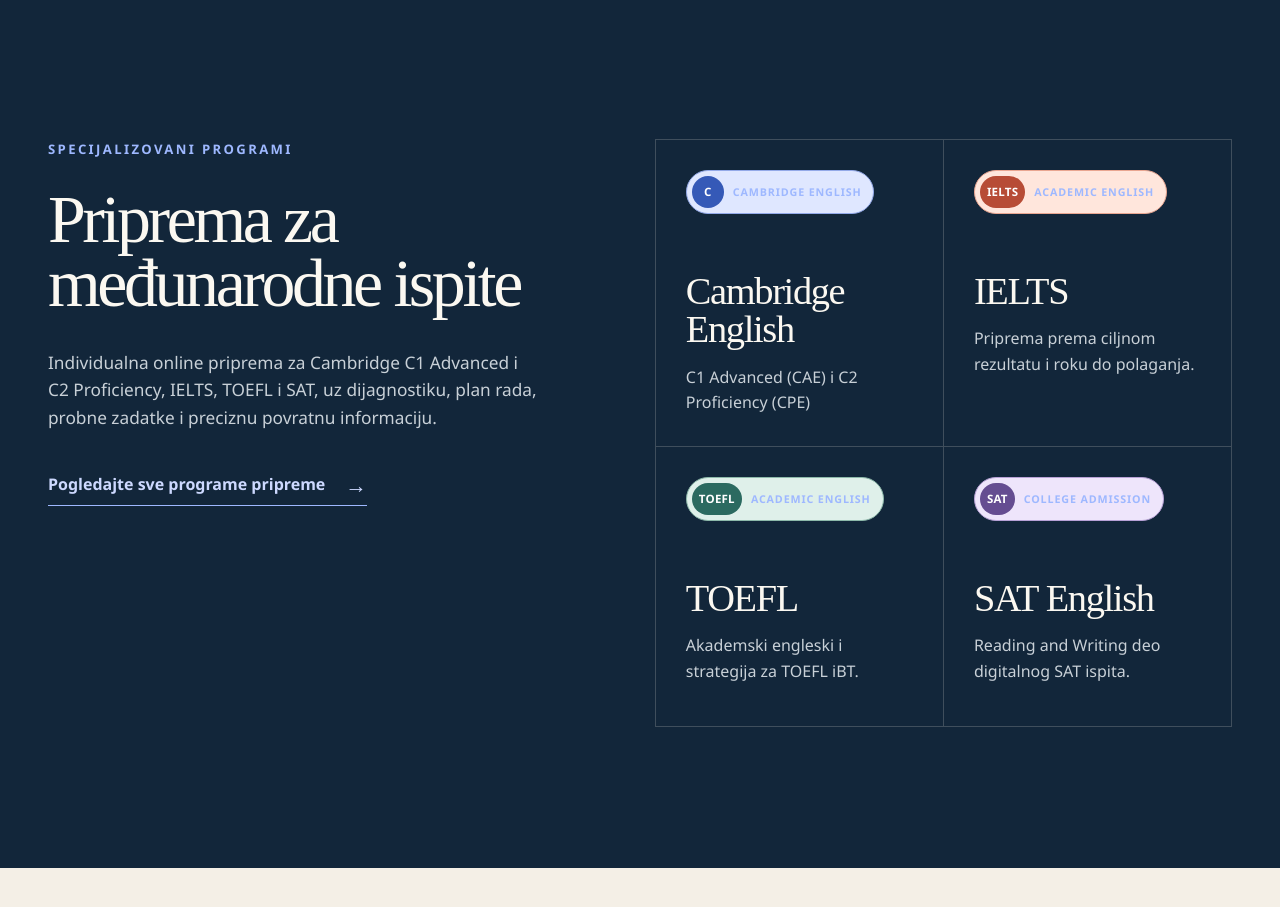
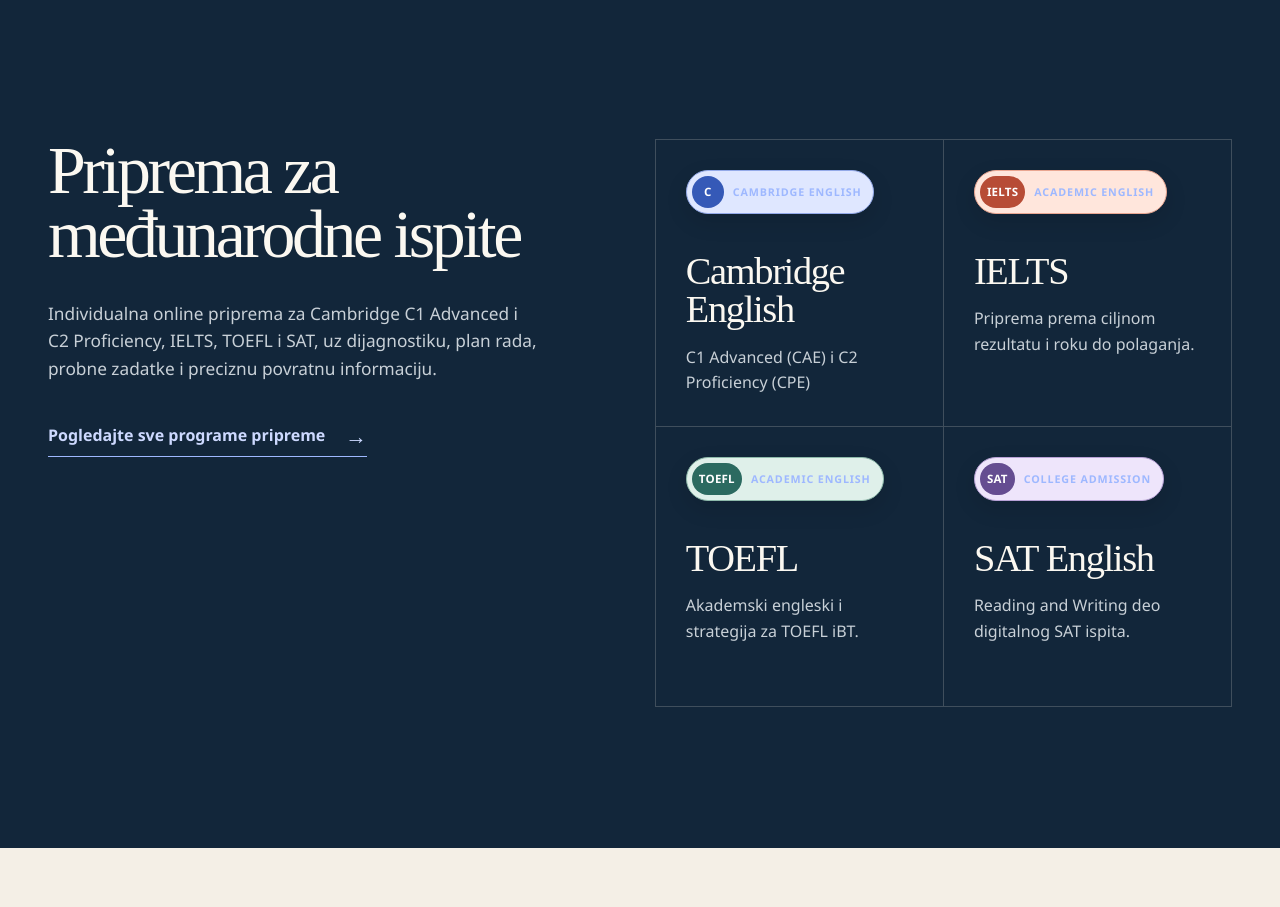
Before and after one commit to zeljko-djokic/engleski-online-cloudflare, a Next.js app: page / in a window 1280 px wide. Shown: the part 1820-2727 px from the top of the page. Built offline with nearby package versions, Linux system fonts and the light colour scheme.

Commit message:
Poveži programe pripreme sa detaljnim opisima

```diff
--- a/app/globals.css
+++ b/app/globals.css
@@ -1862,6 +1862,7 @@
   border-right: 1px solid var(--line);
   border-bottom: 1px solid var(--line);
   flex-direction: column;
+  scroll-margin-top: 110px;
   transition: background-color 180ms ease-out, transform 180ms ease-out;
 }
 
--- a/app/ispiti/page.tsx
+++ b/app/ispiti/page.tsx
@@ -21,6 +21,7 @@
       intro={content.home.examsIntro}
       cards={content.exams.map((exam) => ({
         href: `/ispiti/${exam.slug}`,
+        id: exam.slug === "c1-advanced-cae" ? "cambridge" : undefined,
         label: exam.label,
         title: exam.title,
         text: exam.summary,
--- a/app/page.tsx
+++ b/app/page.tsx
@@ -235,7 +235,9 @@
         <section className="section exam-section" id="ispiti">
           <div className="shell exam-layout">
             <div className="exam-intro">
-              <p className="eyebrow">{home.examsEyebrow}</p>
+              {home.examsEyebrow && (
+                <p className="eyebrow">{home.examsEyebrow}</p>
+              )}
               <h2>{home.examsHeadline}</h2>
               <p>{home.examsIntro}</p>
               <Link className="text-link" href="/ispiti">
@@ -243,7 +245,10 @@
               </Link>
             </div>
             <div className="exam-list">
-              <article>
+              <Link
+                href="/ispiti#cambridge"
+                aria-label="Pogledajte programe pripreme za Cambridge C1 Advanced i C2 Proficiency"
+              >
                 <ExamBadge
                   slug="c1-advanced-cae"
                   label="Cambridge"
@@ -251,8 +256,11 @@
                 />
                 <h3>Cambridge English</h3>
                 <p>C1 Advanced (CAE) i C2 Proficiency (CPE)</p>
-              </article>
-              <article>
+              </Link>
+              <Link
+                href="/ispiti/ielts"
+                aria-label="Pogledajte opis pripreme za IELTS"
+              >
                 <ExamBadge
                   slug="ielts"
                   label="Academic English"
@@ -260,8 +268,11 @@
                 />
                 <h3>IELTS</h3>
                 <p>Priprema prema ciljnom rezultatu i roku do polaganja.</p>
-              </article>
-              <article>
+              </Link>
+              <Link
+                href="/ispiti/toefl"
+                aria-label="Pogledajte opis pripreme za TOEFL"
+              >
                 <ExamBadge
                   slug="toefl"
                   label="Academic English"
@@ -269,8 +280,11 @@
                 />
                 <h3>TOEFL</h3>
                 <p>Akademski engleski i strategija za TOEFL iBT.</p>
-              </article>
-              <article>
+              </Link>
+              <Link
+                href="/ispiti/sat"
+                aria-label="Pogledajte opis pripreme za SAT English"
+              >
                 <ExamBadge
                   slug="sat"
                   label="College admission"
@@ -278,7 +292,7 @@
                 />
                 <h3>SAT English</h3>
                 <p>Reading and Writing deo digitalnog SAT ispita.</p>
-              </article>
+              </Link>
             </div>
           </div>
         </section>
--- a/components/catalog-pages.tsx
+++ b/components/catalog-pages.tsx
@@ -9,6 +9,7 @@
 
 type CatalogCard = {
   href: string;
+  id?: string;
   label: string;
   title: string;
   text: string;
@@ -41,7 +42,12 @@
         <section className="catalog-section">
           <div className="shell catalog-grid">
             {cards.map((card, index) => (
-              <a className="catalog-card" href={card.href} key={card.href}>
+              <a
+                className="catalog-card"
+                href={card.href}
+                id={card.id}
+                key={card.href}
+              >
                 {card.badgeSlug ? (
                   <ExamBadge
                     slug={card.badgeSlug}
--- a/lib/content-model.ts
+++ b/lib/content-model.ts
@@ -208,7 +208,7 @@
 };
 
 export const defaultContent: SiteContent = {
-  schemaVersion: 12,
+  schemaVersion: 13,
   seo: {
     pageTitle:
       "Online nastava i priprema za međunarodne ispite | Željko Đokić",
@@ -316,7 +316,7 @@
       "Od opšteg i stručnog engleskog do međunarodnih ispita.",
     programsIntro:
       "Kursevi i specijalizovana priprema predstavljaju dve grane iste individualne online nastave, oblikovane prema vašem nivou, cilju i rasporedu.",
-    examsEyebrow: "Specijalizovani programi",
+    examsEyebrow: "",
     examsHeadline: "Priprema za međunarodne ispite",
     examsIntro:
       "Individualna online priprema za Cambridge C1 Advanced i C2 Proficiency, IELTS, TOEFL i SAT, uz dijagnostiku, plan rada, probne zadatke i preciznu povratnu informaciju.",
--- a/lib/site-content.ts
+++ b/lib/site-content.ts
@@ -296,6 +296,21 @@
     source.schemaVersion = 12;
   }
 
+  if (version < 13) {
+    source.home = {
+      ...(
+        source.home &&
+        typeof source.home === "object" &&
+        !Array.isArray(source.home)
+          ? (source.home as Record<string, unknown>)
+          : {}
+      ),
+      examsEyebrow: defaultContent.home.examsEyebrow,
+    };
+
+    source.schemaVersion = 13;
+  }
+
   return source;
 }
 
```
